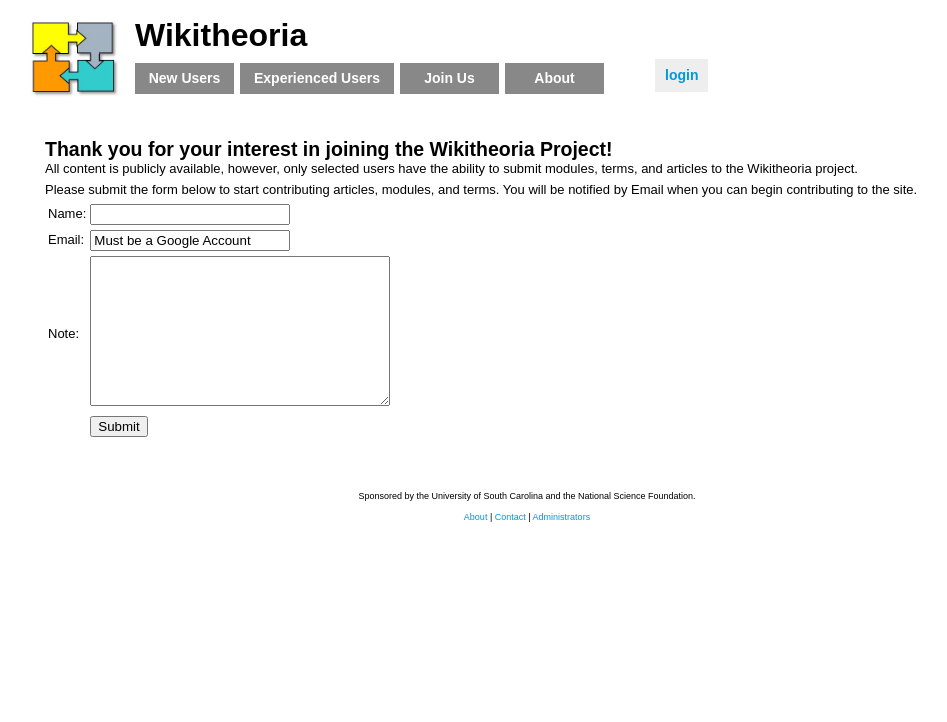
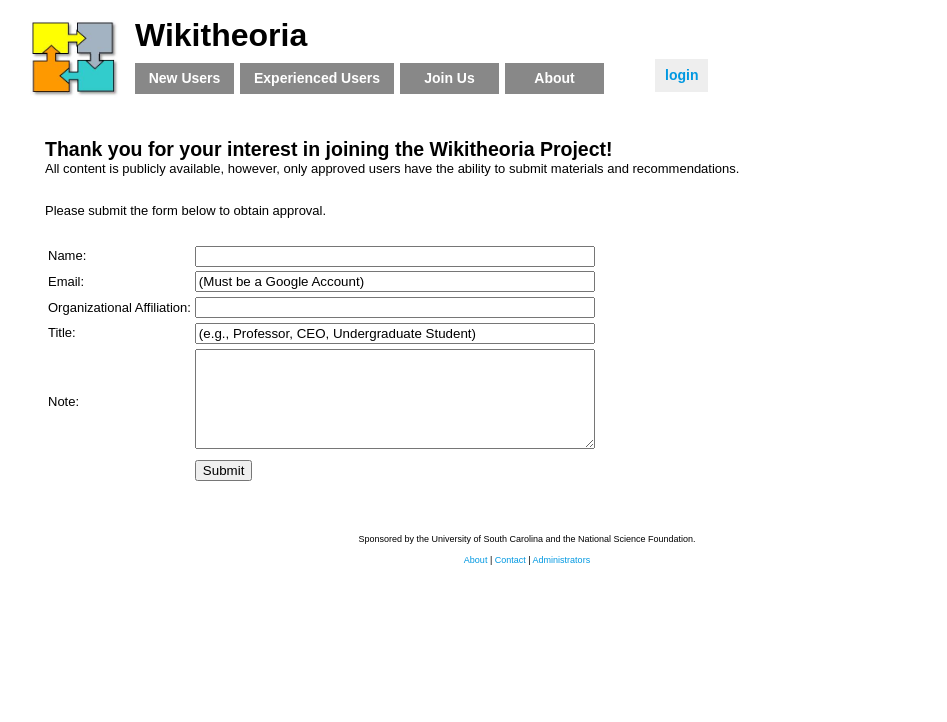
Before and after one commit to mzdu/gae-project, a Python web app: template src/templates/join.html in a window 1280 px wide. Shown: the top 722 px of the page, without its empty margins (113-1060 px from the left). Run offline with Jinja, Linux system fonts and the light colour scheme; the template is opened without the code that fills it, so the values that code supplies are empty; some libraries are stand-ins or nearby versions.

Commit message:
60% of AAS finished... Keep on coding.

```diff
--- a/src/static/js/modules/newModule.js
+++ b/src/static/js/modules/newModule.js
@@ -170,6 +170,9 @@
 
 	var moduleId = $("#uid").val();
 
+	var nVer = $("#nVersion").val();
+	var mVer = $("#mVersion").val();
+
 	if(title == ''){
 		alert('Please include a title');
 		return;
@@ -193,6 +196,9 @@
 			"evidence" : evidence,
 
 			"published" : publishBool,
+
+			"nVersion" : nVer,
+			"mVersion" : mVer,
 
 			"uid" : moduleId
 	}
--- a/src/templates/join.html
+++ b/src/templates/join.html
@@ -9,36 +9,54 @@
         <form method="post" action="">
             <h2>Thank you for your interest in joining the Wikitheoria Project!</h2>
             <p>
-                All content is publicly available, however, only selected users have the ability to submit
-                modules, terms, and articles to the Wikitheoria project.
+                All content is publicly available, however, only approved users have the ability to submit
+                materials and recommendations.
             </p>
+            <br>
             <p>
-                Please submit the form below to start contributing articles,
-                modules, and terms.  You will be notified by Email when you can begin contributing
-                to the site.
+                Please submit the form below to obtain approval.
             </p>
+            <br>
             <table>
                 <tr>
                     <td>
                 {% if name %}
-                	Name:</td><td> <input type="text" name="name" value="{{alias}}" style="width: 200px;"></input>
+                	Name:</td><td> <input type="text" name="name" value="{{alias}}" style="width: 400px;"></input>
                 {% else %}
-                	Name:</td><td> <input type="text" name="name" style="width: 200px;"></input>
+                	Name:</td><td> <input type="text" name="name" style="width: 400px;"></input>
                 {% endif %}
                     </td>
                 </tr>
                 <tr>
                     <td>
                 {% if email %}
-                	Email:</td><td> <input type="text" name="email" value="{{email}}" style="width: 200px;"></input>
+                	Email:</td><td> <input type="text" name="email" value="{{email}}" style="width: 400px;"></input>
                 {% else %}
-                	Email:</td><td> <input type="text" name="email" value="Must be a Google Account" style="width: 200px;"></input>
+                	Email:</td><td> <input type="text" name="email" value="(Must be a Google Account)" style="width: 400px;"></input>
                 {% endif %}
                     </td>
                 </tr>
                 <tr>
                     <td>
-                    Note:</td><td> <textarea name="note" style="width: 300px; height: 150px"></textarea>
+                {% if organization %}
+                	Organizational Affiliation:</td><td> <input type="text" name="organization" value="{{organization}}" style="width: 400px;"></input>
+                {% else %}
+                	Organizational Affiliation:</td><td> <input type="text" name="organization" value="" style="width: 400px;"></input>
+                {% endif %}
+                    </td>
+                </tr>
+                <tr>
+                    <td>
+                {% if title %}
+                	Title:</td><td> <input type="text" name="title" value="{{title}}" style="width: 400px;"></input>
+                {% else %}
+                	Title:</td><td> <input type="text" name="title" value="(e.g., Professor, CEO, Undergraduate Student)" style="width: 400px;"></input>
+                {% endif %}
+                    </td>
+                </tr>
+                <tr>
+                    <td>
+                    Note:</td><td> <textarea name="note" style="width: 400px; height: 100px"></textarea>
                     </td>
                 </tr>
                 <tr>
--- a/src/templates/moduleDefault.html
+++ b/src/templates/moduleDefault.html
@@ -41,7 +41,7 @@
 			</tr>
 			{% for module in modules_general %}
 			     <tr>
-					<td><a href="/modules/{{module.uid}}/{{module.slug}}">{{module.title}}</a></td>
+					<td><a href="/modules/{{module.uid}}/{{module.version}}">{{module.title}}</a></td>
 					<td>{{module.version}}</td>
 					<td><a href="/users/{{module.contributor.uid}}" target="_self">{{module.contributor.alias}}</a></td>
 					<td style="text-align:right; padding-right:25px">{{module.date_submitted.month}}/{{module.date_submitted.day}}/{{module.date_submitted.year}}</td>
@@ -69,7 +69,7 @@
 				</div>
 			     <ol>
 			     {% for module in unpublished_modules %}
-			     	<li><a href="/module/edit/{{module.uid}}">{{module.title}}</a></li>
+			     	<li><a href="/module/edit/{{module.uid}}/{{module.version}}">{{module.title}}</a></li>
 			     {% endfor %}
 			 	</ol>
 			</div>
```
Also changed, not shown: src/libmodule.py (+98 -7 lines), src/modules.py (+22 -22 lines), src/templates/editModule.html (+10 -11 lines), src/templates/module.html (+13 -2 lines), src/templates/userContribution.html (+1 -9 lines).
